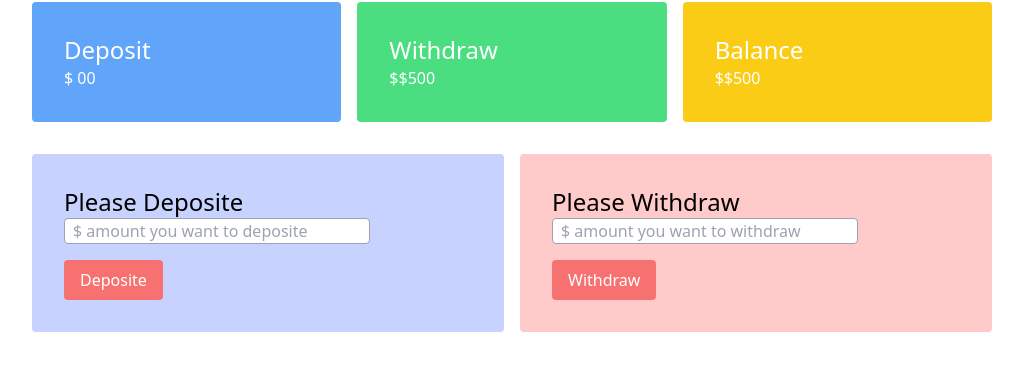
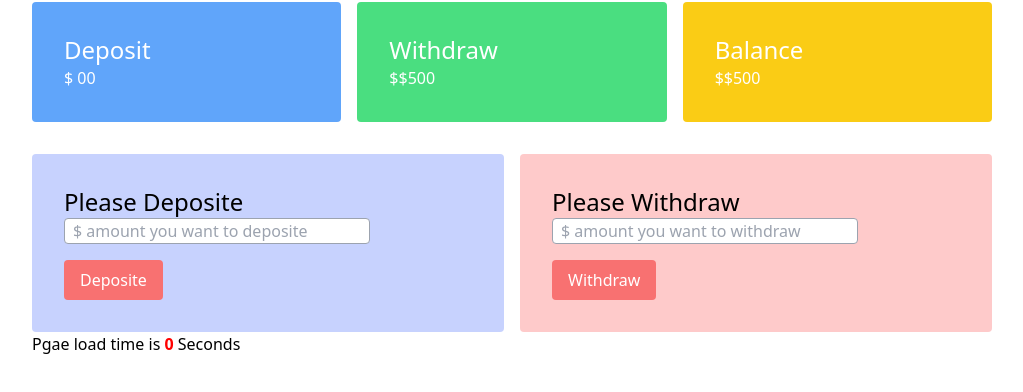
Before and after one commit to herohossen/banksite, a plain HTML site: page banking.html in a window 1280 px wide. Shown: the part 110-502 px from the top of the page, without its empty margins (128-1151 px from the left). Drawn offline with nearby package versions, Linux system fonts and the light colour scheme.

Commit message:
3rd commit

```diff
--- a/banking.html
+++ b/banking.html
@@ -7,6 +7,17 @@
     <meta name="viewport" content="width=device-width, initial-scale=1.0">
     <title>Banking page</title>
     <script src="https://cdn.tailwindcss.com"></script>
+    <script type="text/javascript">
+        var before_loadtime = new Date().getTime();
+        window.onload = Pageloadtime;
+        function Pageloadtime() {
+            var aftr_loadtime = new Date().getTime();
+            // Time calculating in seconds
+            pgloadtime = (aftr_loadtime - before_loadtime) / 1000
+
+            document.getElementById("loadtime").innerHTML = "Pgae load time is <font color='red'><b>" + pgloadtime + "</b></font> Seconds";
+        }
+    </script>
 </head>
 
 <body>
@@ -66,6 +77,10 @@
                 </div>
             </div>
         </section>
+        <div>
+            <span id="loadtime"></span>
+
+        </div>
     </main>
     <script src="./deposit.js"></script>
     <!-- <script src="./bank.js"></script> -->
```
